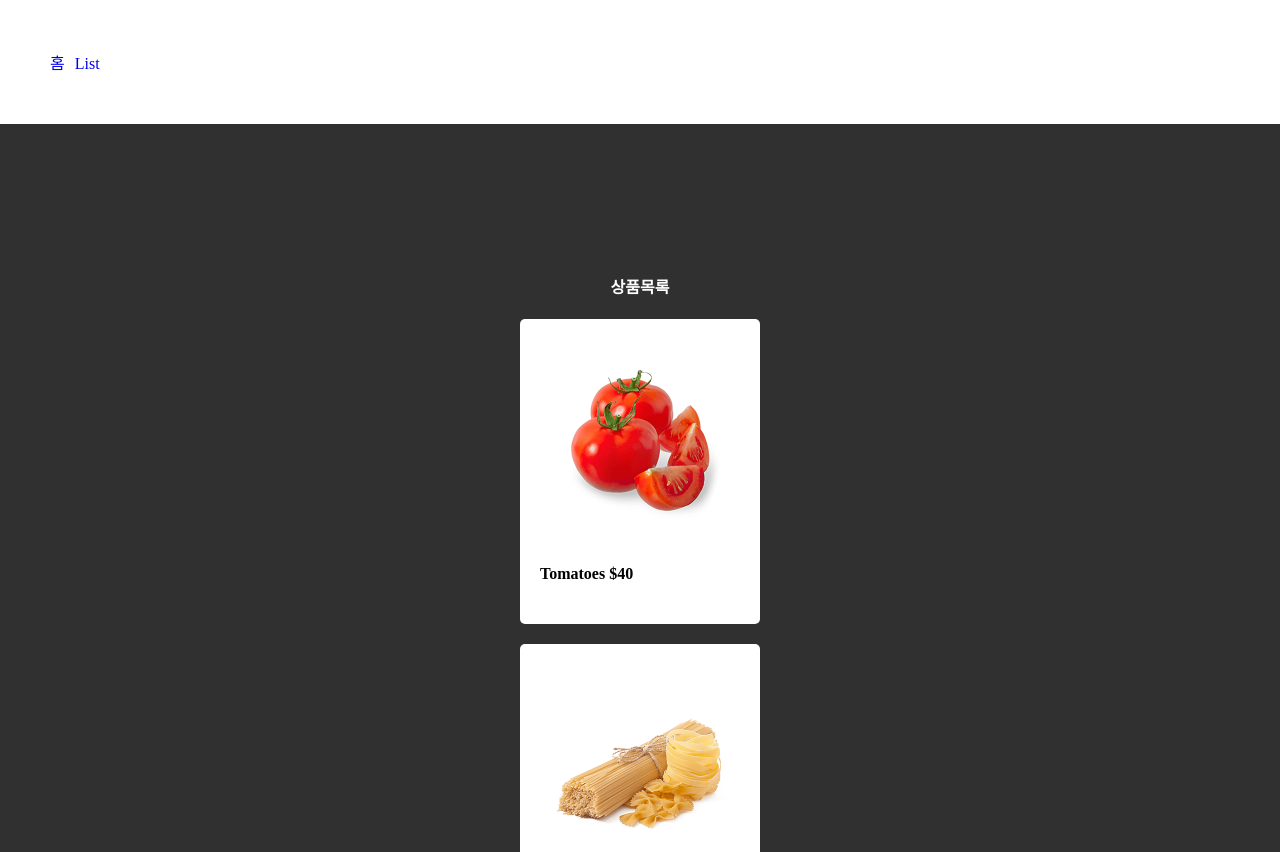
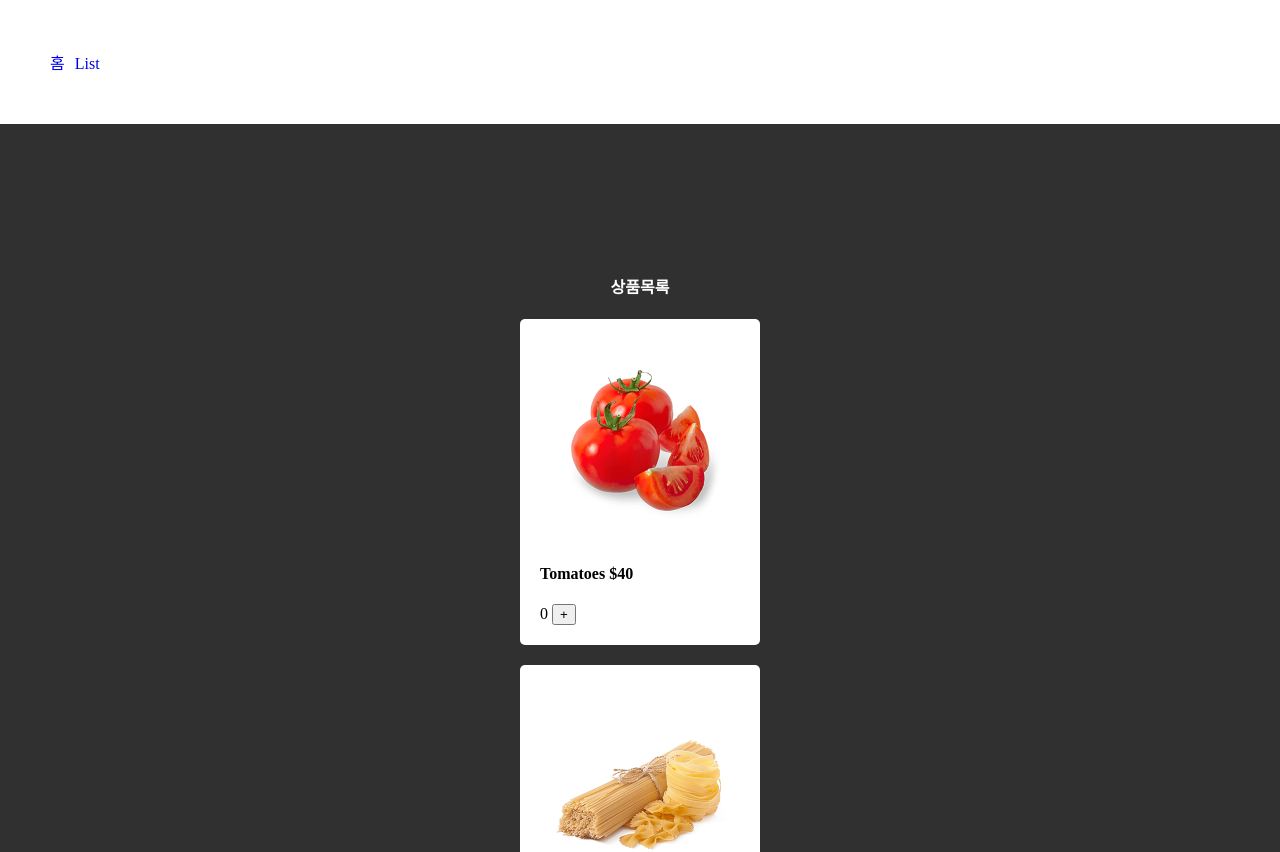
Before and after one commit to solasolabeam/nextJS-lesson1, a Next.js app: page /list in a window 1280 px wide. Shown: the top 852 px of the page. Built offline with nearby package versions, Linux system fonts and the light colour scheme.

Commit message:
좋아요 버튼 만들기 (useState, onClick)

```diff
--- a/app/list/page.js
+++ b/app/list/page.js
@@ -1,23 +1,25 @@
 // import Image from "next/image";
 // import tomato from "/public/food0.png";
 
+'use client'
+
+import { useState } from "react";
 
 export default function List() {
   let 상품 = ['Tomatoes', 'Pasta', 'Coconut']
-
-  let a = [20, 30, 40]
-
+  const [수량, 수량변경] = useState(0)
   return (
     <div>
       <h4 className="title">상품목록</h4>
       {
         상품.map((v, i) => {
-          console.log(v);
           return (
             <div className="food" key={i}>
               {/* <Image src={tomato} className="food-img"/> */}
-              <img src={`/food${i}.png`} className="food-img"/>
+              <img src={`/food${i}.png`} className="food-img" />
               <h4>{v} $40</h4>
+              <span> {수량} </span>
+              <button onClick={() => { 수량변경(수량+1) }}>+</button>
             </div>
           )
         })
```
Also changed, not shown: package.json (+5 -2 lines), 1 other file (tests, documents, lock files or other folders).
